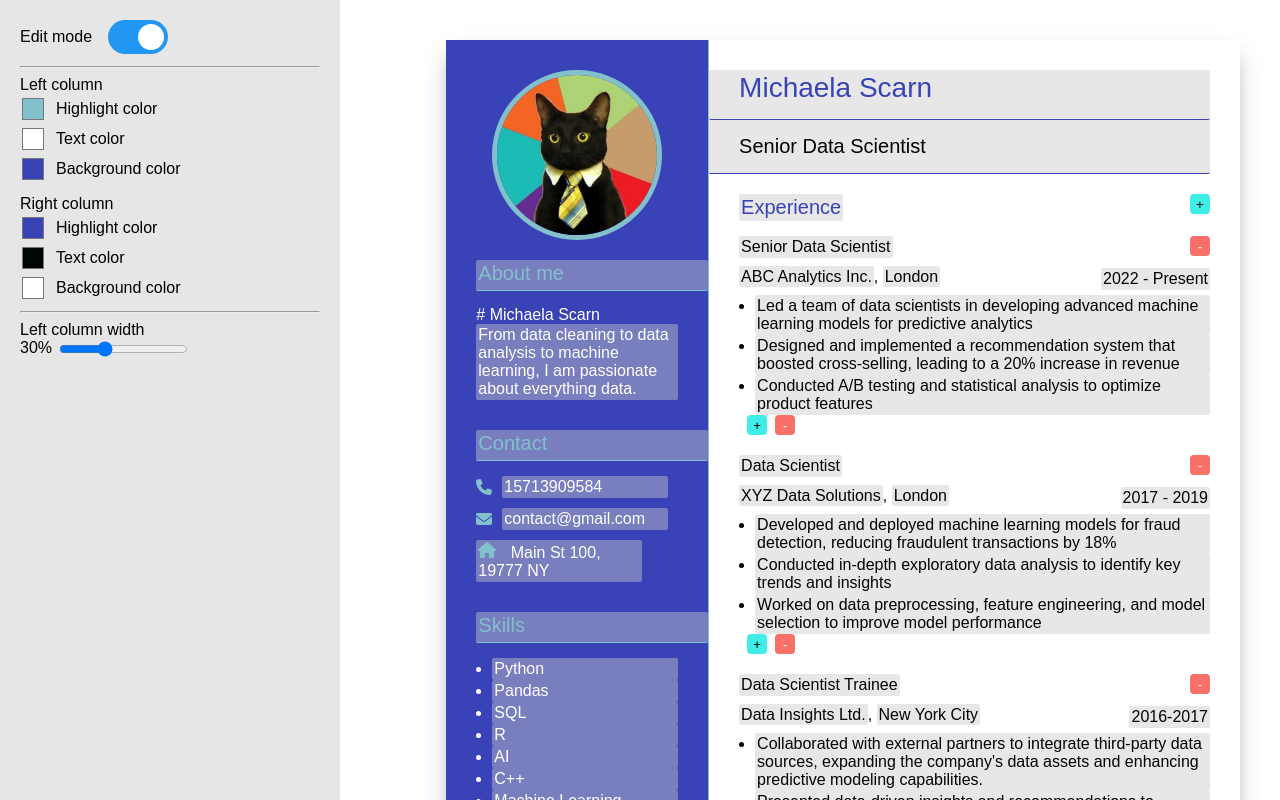
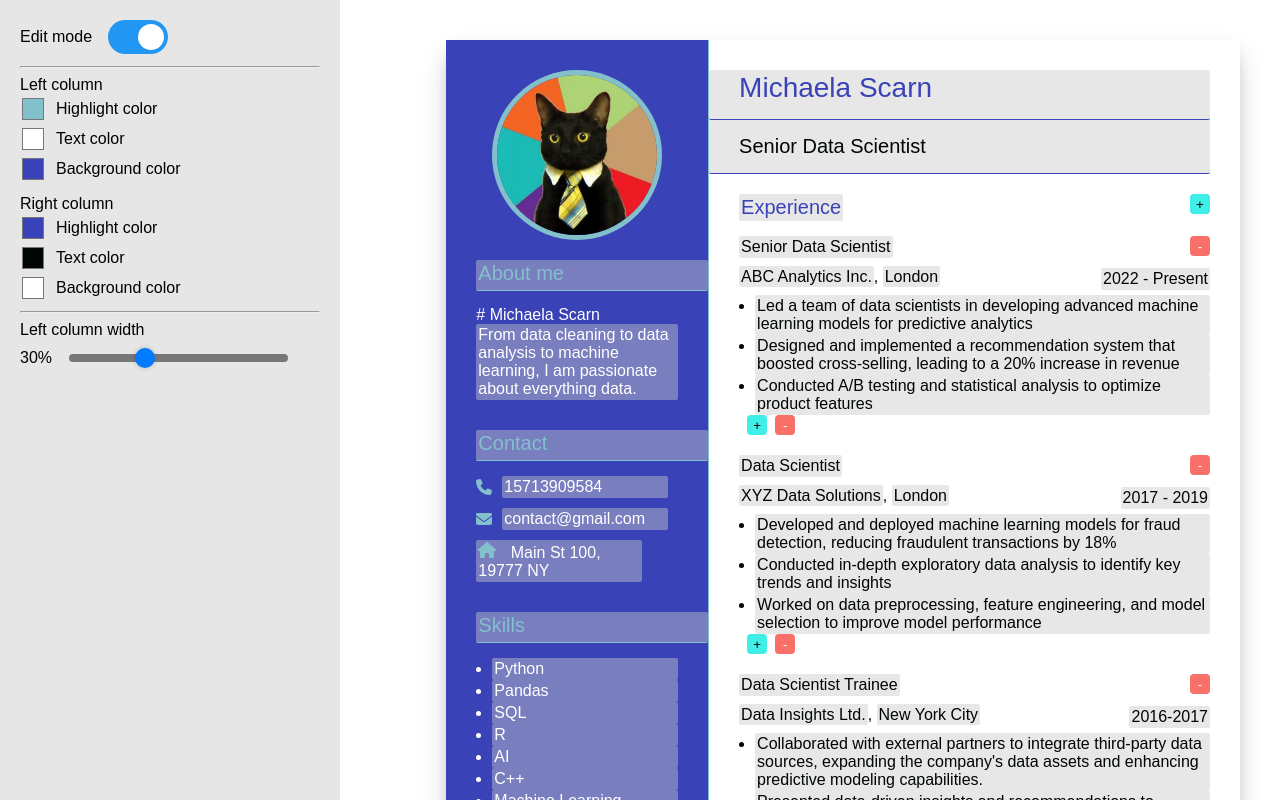
Before and after one commit to gervais-amoah/resume-builder, a Vue app: page / in a window 1280 px wide. Shown: the top 800 px of the page. Built offline with nearby package versions, Linux system fonts and the light colour scheme.

Commit message:
Style the percentage selection range bar

```diff
--- a/src/components/WidthPicker.vue
+++ b/src/components/WidthPicker.vue
@@ -21,6 +21,7 @@ const widthValue = computed(() => props.defaultWidth + '%')
   <div class="wrapper">
     {{ widthValue }}
     <input
+      class="percentage-input"
       type="range"
       min="20"
       max="50"
@@ -34,6 +35,62 @@ const widthValue = computed(() => props.defaultWidth + '%')
 <style scoped>
 .wrapper {
   display: flex;
-  gap: 5px;
+  align-items: center;
+  gap: 15px; /* Space between the value and the input */
+  margin-top: 10px;
+  padding-right: 30px;
+}
+
+.width-value {
+  font-size: 16px;
+  font-weight: bold;
+  color: #333; /* Darker text color */
+}
+
+input[type='range'] {
+  -webkit-appearance: none;
+  height: 8px;
+  background: #797777; /* Track color */
+  border-radius: 5px;
+  outline: none;
+  transition: background 0.3s ease-in-out;
+}
+
+input[type='range']::-webkit-slider-thumb {
+  -webkit-appearance: none;
+  appearance: none;
+  width: 20px;
+  height: 20px;
+  background: #007bff; /* Blue thumb color */
+  border-radius: 50%;
+  cursor: pointer;
+  transition: background 0.3s ease-in-out;
+  box-shadow: 0 0 5px rgba(0, 0, 0, 0.2);
+}
+
+input[type='range']::-moz-range-thumb {
+  width: 20px;
+  height: 20px;
+  background: #007bff;
+  border-radius: 50%;
+  cursor: pointer;
+  transition: background 0.3s ease-in-out;
+  box-shadow: 0 0 5px rgba(0, 0, 0, 0.2);
+}
+
+input[type='range']:hover {
+  background: #524f4f; /* Darker track on hover */
+}
+
+input[type='range']::-webkit-slider-thumb:hover {
+  background: #0056b3; /* Darker thumb on hover */
+}
+
+input[type='range']::-moz-range-thumb:hover {
+  background: #0056b3;
+}
+
+.percentage-input {
+  flex-grow: 1; /* Makes the range input stretch */
 }
 </style>
```
